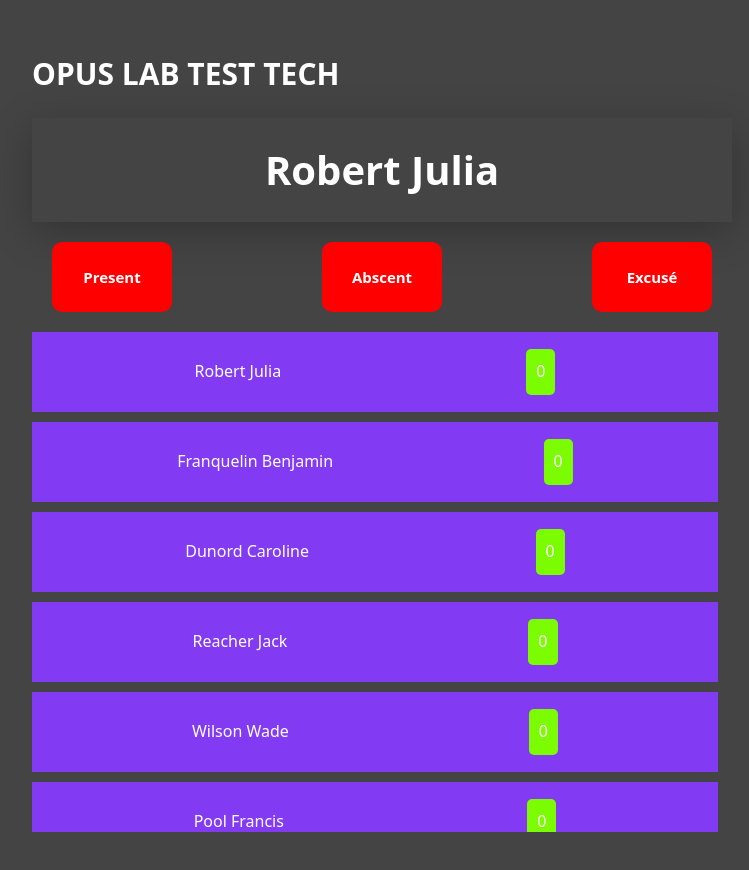
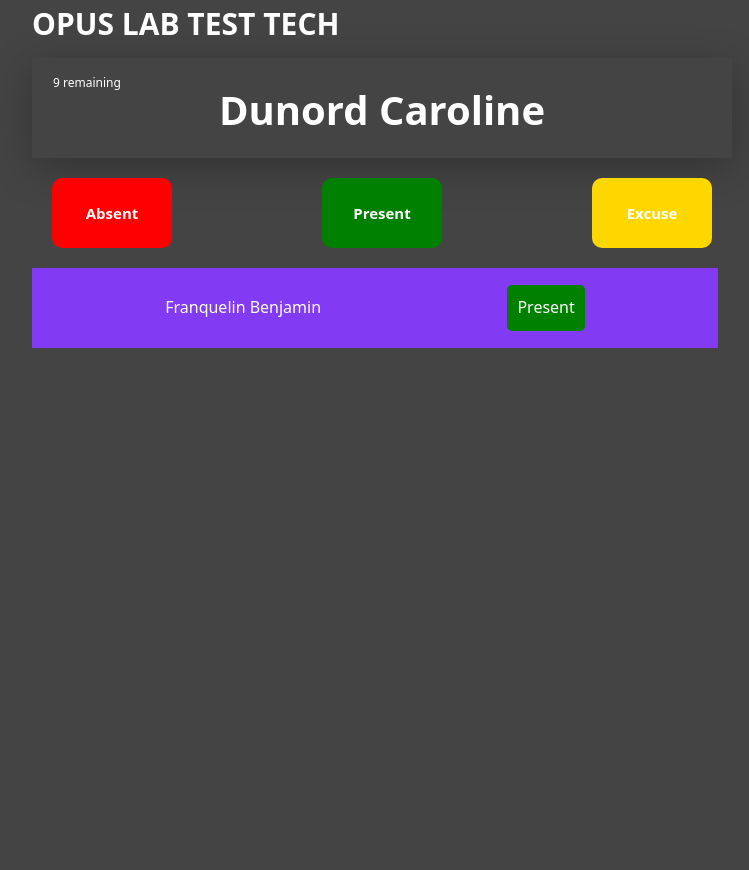
Before and after one commit to Helmy-chaabane/Opus-Lab, a React (Create React App) app: page / in a window 1280 px wide. Both pictures are taken after a click on the element "Present". Shown: the top 870 px of the page, without its empty margins (258-1007 px from the left). After the commit the page ends 800 px from the top, so only its background shows below. Built offline with nearby package versions, Linux system fonts and the light colour scheme.

Commit message:
components and data

```diff
--- a/src/App.tsx
+++ b/src/App.tsx
@@ -1,57 +1,31 @@
 import { useState } from "react";
+import { people, AddPerson, Person, Status } from "./data";
+import StatusOptions from "./StatusOptions";
+import StatusTab from "./StatusTabs";
+import PersonList from "./PersonList";
 import "./app.scss";
-import StatusOptions from "./StatusOptions";
-
-const peaple = [
-  "Robert Julia",
-  "Franquelin Benjamin",
-  "Dunord Caroline",
-  "Reacher Jack",
-  "Wilson Wade",
-  "Pool Francis",
-  "Cesar Alex",
-  "Ten Ben",
-  "Guetta David",
-  "Kennedy John",
-  "Robert Julia",
-];
-
-export enum Status {
-  ABSCENT,
-  PRENSENT,
-  EXCUSE,
-}
-interface Person {
-  name: string;
-  status: Status;
-}
-export type AddPerson = (status: Status) => void;
 
 function App() {
   const [persons, setPersons] = useState<Person[]>([]);
-  const [index, setIndex] = useState(0);
+  const [filterBy, setFilterBy] = useState<Status>(Status.ALL);
 
   const addPerson: AddPerson = (status) => {
-    setPersons([...persons, { name: peaple[index], status }]);
-    setIndex(index + 1);
+    if (people.length) {
+      setPersons([...persons, { name: people[0], status }]);
+      people.shift();
+    }
   };
 
   return (
     <main className="main">
       <h1>OPUS LAB TEST TECH</h1>
       <div className="main__current">
-        <h2>Robert Julia</h2>
+        <span>{people.length} remaining</span>
+        <h2>{people[0] || "No more ppl"}</h2>
       </div>
       <StatusOptions addPerson={addPerson} />
-
-      <ul className="main__list">
-        {peaple.map((person: string) => (
-          <li className="main__list__item">
-            <p>{person}</p>
-            <span>{Status.ABSCENT}</span>
-          </li>
-        ))}
-      </ul>
+      <StatusTab setFilterBy={setFilterBy} />
+      <PersonList filterBy={filterBy} persons={persons} />
     </main>
   );
 }
--- /dev/null
+++ b/src/PersonList.tsx
@@ -0,0 +1,34 @@
+import { FC } from "react";
+import { Person, Status, statusOptions, getStatus } from "./data";
+
+interface PersonListProps {
+  persons: Person[];
+  filterBy: Status;
+}
+
+const PersonList: FC<PersonListProps> = ({ persons, filterBy }) => {
+  const filterByStatus: () => Person[] = () => {
+    return filterBy ? persons.filter((p) => p.status === filterBy) : persons;
+  };
+
+  return (
+    <ul className="main__list">
+      {filterByStatus().map((person: Person, index: number) => (
+        <li key={index} className="main__list__item">
+          <p>{person.name}</p>
+          <span
+            style={{
+              backgroundColor: statusOptions.find(
+                (st) => st.status === person.status
+              )?.backgoundColor,
+            }}
+          >
+            {getStatus(person.status)}
+          </span>
+        </li>
+      ))}
+    </ul>
+  );
+};
+
+export default PersonList;
--- a/src/StatusOptions.tsx
+++ b/src/StatusOptions.tsx
@@ -1,4 +1,4 @@
-import { Status, AddPerson } from "./App";
+import { AddPerson, statusOptions, getStatus } from "./data";
 import { FC } from "react";
 
 interface StatusOptionsProps {
@@ -8,9 +8,16 @@ interface StatusOptionsProps {
 const StatusOptions: FC<StatusOptionsProps> = ({ addPerson }) => {
   return (
     <div className="main__statusOptions">
-      <div className="main__statusOptions__option ">Present</div>
-      <div className="main__statusOptions__option ">Abscent</div>
-      <div className="main__statusOptions__option ">Excusé</div>
+      {statusOptions.map((st, index: number) => (
+        <div
+          key={index}
+          className="main__statusOptions__option"
+          style={{ backgroundColor: st.backgoundColor }}
+          onClick={() => addPerson(st.status)}
+        >
+          {getStatus(st.status)}
+        </div>
+      ))}
     </div>
   );
 };
--- /dev/null
+++ b/src/StatusTabs.tsx
@@ -0,0 +1,11 @@
+import { FC } from "react";
+
+interface StatusTabProps {
+  setFilterBy: Function;
+}
+
+const StatusTab: FC<StatusTabProps> = ({ setFilterBy }) => {
+  return <div></div>;
+};
+
+export default StatusTab;
--- a/src/app.scss
+++ b/src/app.scss
@@ -1,26 +1,34 @@
 .main {
   position: relative;
   color: #fff;
-  padding: 5rem 10rem;
+  padding: 0rem 10rem;
   display: grid;
   justify-content: center;
   align-items: center;
 
   h1 {
     font-size: 3rem;
-    margin-bottom: 2rem;
+    margin-bottom: 1rem;
   }
 
   &__current {
-    box-shadow: 0 1rem 4rem rgba(0, 0, 0, 0.25);
+    position: relative;
+    height: 10rem;
     padding: 2rem 0rem;
     margin-bottom: 2rem;
-    overflow-x: hidden;
+    overflow: hidden;
+    box-shadow: 0 1rem 4rem rgba(0, 0, 0, 0.25);
+    span {
+      position: absolute;
+      top: 15%;
+      left: 3%;
+      font-size: 1.2rem;
+    }
     h2 {
       font-size: 4rem;
       text-align: center;
       transform: translateX(-100%);
-      animation: showHidden 0.5s forwards;
+      animation: showHidden 0.3s forwards;
     }
   }
 
@@ -97,7 +105,6 @@
       }
 
       span {
-        background-color: lawngreen;
         padding: 1rem;
         border-radius: 5px;
       }
--- /dev/null
+++ b/src/data.ts
@@ -0,0 +1,62 @@
+const people = [
+  "Franquelin Benjamin",
+  "Dunord Caroline",
+  "Reacher Jack",
+  "Wilson Wade",
+  "Pool Francis",
+  "Cesar Alex",
+  "Ten Ben",
+  "Guetta David",
+  "Kennedy John",
+  "Robert Julia",
+];
+
+export enum Status {
+  ALL,
+  ABSCENT,
+  PRESENT,
+  EXCUSE,
+}
+
+interface StatusOption {
+  backgoundColor: string;
+  status: Status;
+}
+
+const statusOptions: Array<StatusOption> = [
+  {
+    backgoundColor: "red",
+    status: Status.ABSCENT,
+  },
+  {
+    backgoundColor: "green",
+    status: Status.PRESENT,
+  },
+  {
+    backgoundColor: "gold",
+    status: Status.EXCUSE,
+  },
+];
+
+type GetStatus = (status: Status) => string;
+
+const getStatus: GetStatus = (status) => {
+  switch (status) {
+    case Status.EXCUSE:
+      return "Excuse";
+    case Status.ABSCENT:
+      return "Absent";
+    case Status.PRESENT:
+      return "Present";
+    default:
+      return "";
+  }
+};
+
+export { people, statusOptions, getStatus };
+
+export interface Person {
+  name: string;
+  status: Status;
+}
+export type AddPerson = (status: Status) => void;
```
